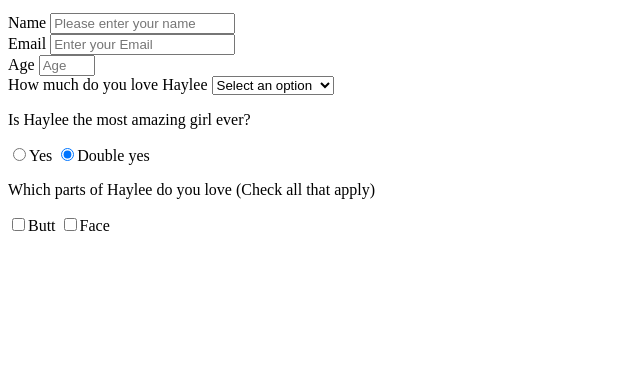
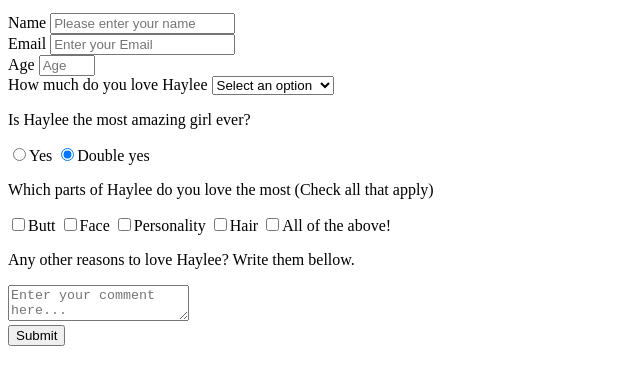
Before and after one commit to odemalcolm/SurveyProject, a plain HTML site: page index.html in a window 1280 px wide. Shown: the part 101-486 px from the top of the page, without its empty margins (0-640 px from the left). Drawn offline with Linux system fonts and the light colour scheme.

Commit message:
Finished project

```diff
--- a/index.html
+++ b/index.html
@@ -76,7 +76,7 @@
         </div>
         <div class="form-group">
             <p>
-              Which parts of Haylee do you love
+              Which parts of Haylee do you love the most
               <span class="clue">(Check all that apply)</span>
             </p>
             <label>
@@ -92,9 +92,44 @@
                 type="checkbox"
                 class="input-checkbox"/>Face
             </label>
+            <label>
+                <input
+                name='part'
+                value='personality'
+                type="checkbox"
+                class="input-checkbox"/>Personality
+            </label>
+            <label>
+                <input
+                name='part'
+                value='Hair'
+                type="checkbox"
+                class="input-checkbox"/>Hair
+            </label>
+            <label>
+                <input
+                name='part'
+                value='all'
+                type="checkbox"
+                class="input-checkbox"/>All of the above!
+            </label>
+        </div>
+        <div class="form-group">
+            <p>Any other reasons to love Haylee? Write them bellow.</p>
+            <textarea
+            id="comments"
+            class="input-textarea"
+            name="comment"
+            placeholder="Enter your comment here..."></textarea>
+        </div>
+        <div class="form-group">
+            <button
+            type="submit"
+            id="submit"
+            class="submit-button">Submit
+            </button>
+        </div>
     </form>
-
-
     </div>
     <script src="https://cdn.freecodecamp.org/testable-projects-fcc/v1/bundle.js"></script>
 </body>
```
